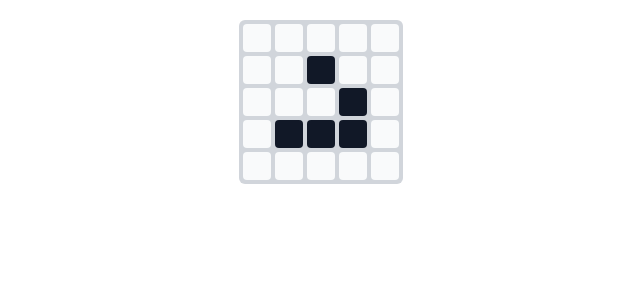
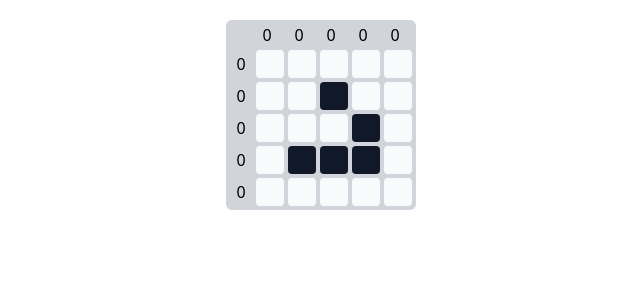
Before and after one commit to Xadeka/nonogram, a React (Create React App) app: page / in a window 1280 px wide. Shown: the top 300 px of the page, without its empty margins (319-959 px from the left). Built offline with nearby package versions, Linux system fonts and the light colour scheme.

Commit message:
Add initial grid headers

```diff
--- a/src/Board.tsx
+++ b/src/Board.tsx
@@ -65,11 +65,27 @@ export const Board = ({
   let focusedCellId = getCellId(focusedPosition);
 
   return (
+    // TODO: Investigate a better key for rows and cells.
     <Grid onKeyDown={onKeyDown} onFocus={onFocus} onBlur={onBlur}>
+      {/* Column headers go in their own row */}
+      <Grid.Row>
+        <Grid.CornerCell />
+        {[...Array(width)].map((_ignored, columnIndex) => {
+          return (
+            <Grid.Header
+              key={columnIndex}
+              scope="col"
+              clues={[]}
+              testId={`column-${columnIndex}`}
+            />
+          );
+        })}
+      </Grid.Row>
       {[...Array(height)].map((_ignored, rowIndex) => {
         return (
-          // TODO: Investigate a better key for rows and cells.
           <Grid.Row key={rowIndex}>
+            {/* The cell rows will contain their own header */}
+            <Grid.Header scope="row" clues={[]} testId={`row-${rowIndex}`} />
             {[...Array(width)].map((_ignored, columnIndex) => {
               let cellPosition = { row: rowIndex, column: columnIndex };
               let cellId = getCellId(cellPosition);
--- a/src/Grid.tsx
+++ b/src/Grid.tsx
@@ -69,3 +69,27 @@ const GridCell = ({ id, value, tabIndex, onClick, testId }: GridCellProps) => {
 };
 Grid.Cell = GridCell;
 (Grid.Cell as React.FunctionComponent).displayName = "Grid.Cell";
+
+interface GridHeaderProps {
+  scope: "row" | "col";
+  clues: number[]; // TODO: Type this better.
+  testId: string;
+}
+
+const GridHeader = ({ scope, clues, testId }: GridHeaderProps) => {
+  return (
+    <th scope={scope} data-testid={testId}>
+      <div className={`flex ${scope === "col" ? "flex-col" : ""} font-normal`}>
+        <span className="h-6 w-6">0</span>
+      </div>
+    </th>
+  );
+};
+Grid.Header = GridHeader;
+(Grid.Header as React.FunctionComponent).displayName = "Grid.Header";
+
+const GridCornerCell = () => {
+  return <td></td>;
+};
+Grid.CornerCell = GridCornerCell;
+(Grid.CornerCell as React.FunctionComponent).displayName = "Grid.CornerCell";
```
